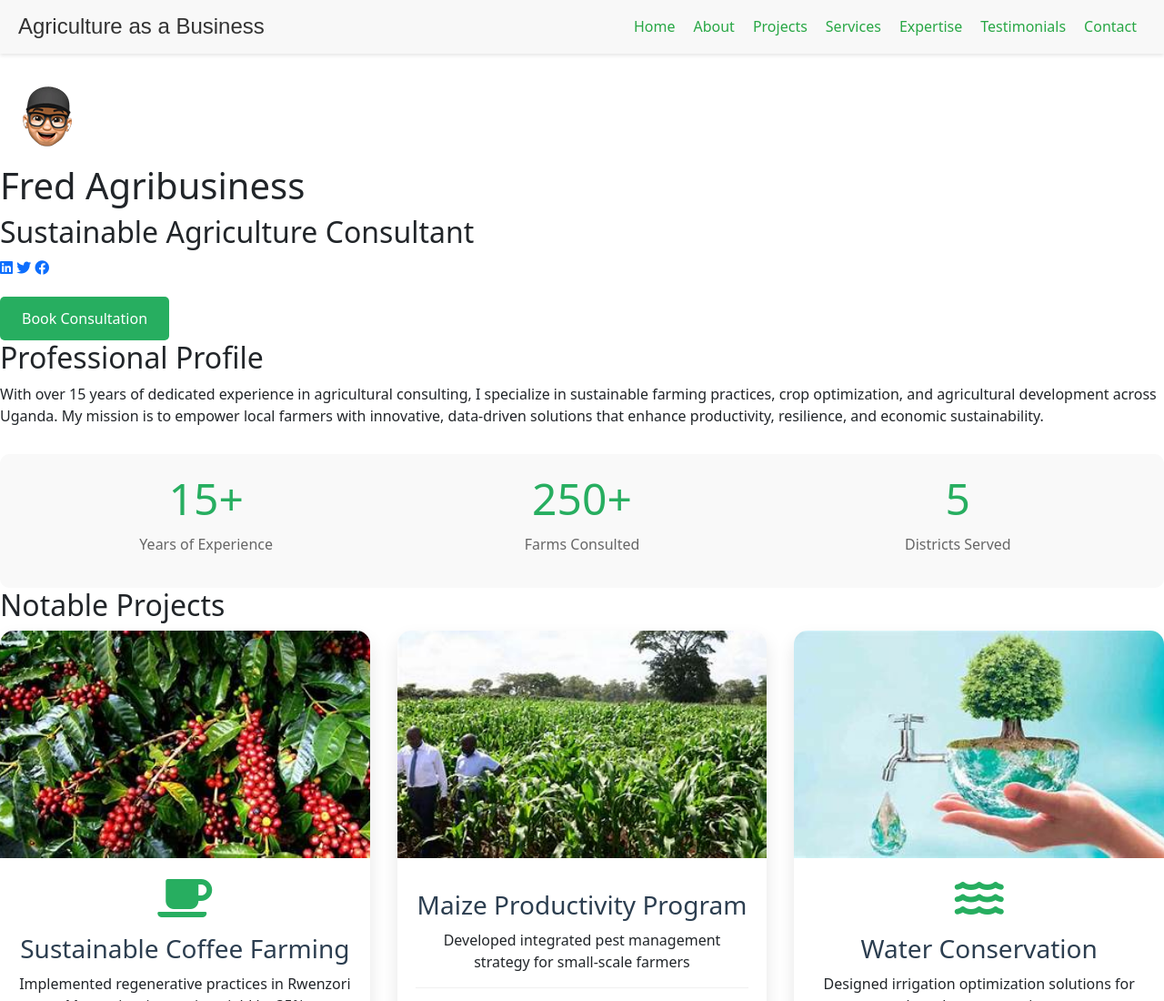
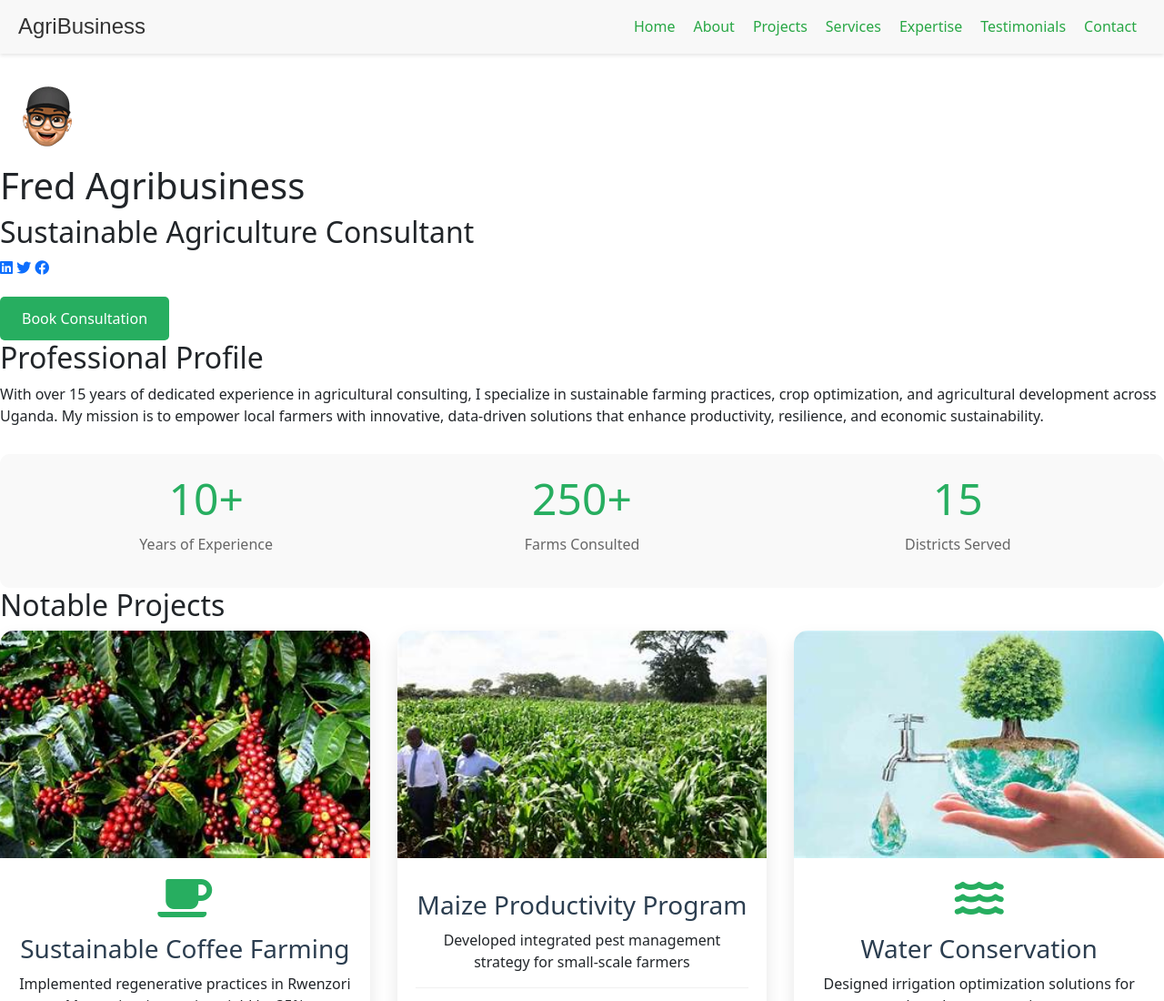
Before and after one commit to DerrickJaguar/fredportfolio, a plain HTML site: page index.html in a window 1280 px wide. Shown: the top 1100 px of the page at 91% size. Drawn offline with nearby package versions, Linux system fonts and the light colour scheme.

Commit message:
Update index.html

```diff
--- a/index.html
+++ b/index.html
@@ -13,7 +13,7 @@
     <!-- Navigation -->
     <nav id="navbar">
         <div class="logo">
-            <h1>Agriculture as a Business</h1>
+            <h1>AgriBusiness</h1>
         </div>
         <ul class="nav-links">
             <li><a href="#home">Home</a></li>
@@ -55,7 +55,7 @@
 
                 <div class="professional-stats">
                     <div class="stat-item">
-                        <h3>15+</h3>
+                        <h3>10+</h3>
                         <p>Years of Experience</p>
                     </div>
                     <div class="stat-item">
@@ -63,7 +63,7 @@
                         <p>Farms Consulted</p>
                     </div>
                     <div class="stat-item">
-                        <h3>5</h3>
+                        <h3>15</h3>
                         <p>Districts Served</p>
                     </div>
                 </div>
```
